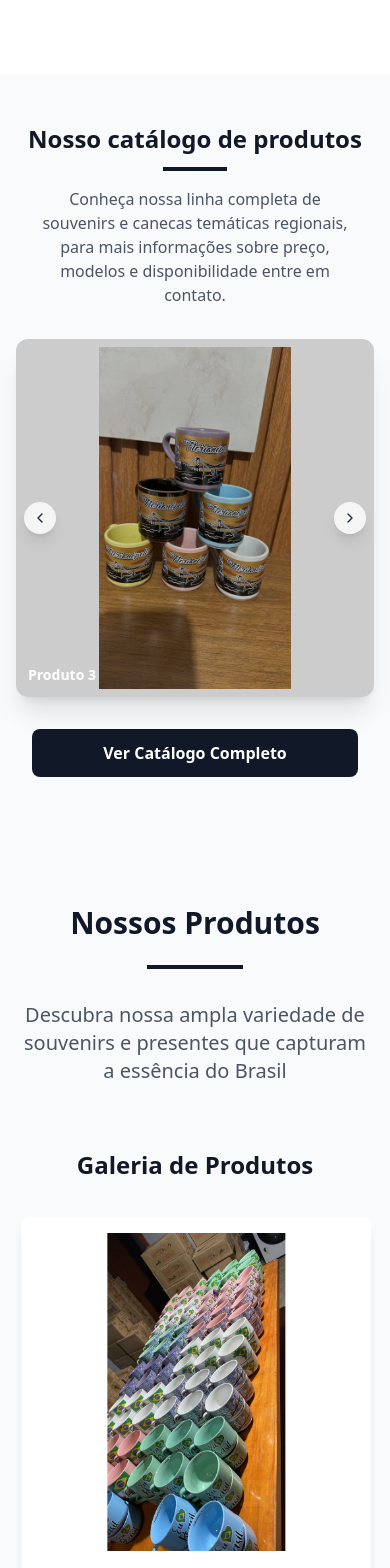
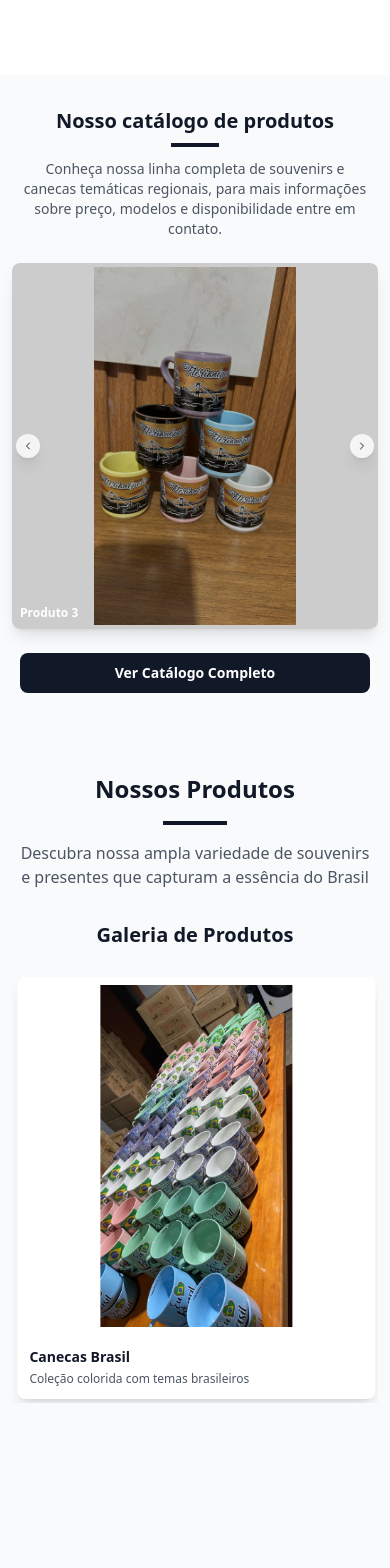
Before and after one commit to DevZipMateus/porto-presentes-website-design, a React (Vite) app: page / in a window 390 px wide. Shown: the part 5900-7468 px from the top of the page. Built offline with nearby package versions, Linux system fonts and the light colour scheme.

Commit message:
Fix: Improve image responsiveness across pages
Adjust image styles to be responsive for both web and mobile.

```diff
--- a/src/components/ProductCarousel.tsx
+++ b/src/components/ProductCarousel.tsx
@@ -126,36 +126,37 @@ export const ProductCarousel = () => {
   };
 
   return (
-    <section className="py-12 sm:py-16 bg-gray-50">
-      <div className="max-w-7xl mx-auto px-4 sm:px-6 lg:px-8">
-        <div className="text-center mb-8 sm:mb-12">
-          <h2 className="text-2xl sm:text-3xl lg:text-4xl font-bold text-gray-900 mb-3 sm:mb-4 px-2">
+    <section className="py-8 sm:py-12 lg:py-16 bg-gray-50">
+      <div className="max-w-7xl mx-auto px-3 sm:px-4 lg:px-8">
+        <div className="text-center mb-6 sm:mb-8 lg:mb-12">
+          <h2 className="text-xl sm:text-2xl md:text-3xl lg:text-4xl font-bold text-gray-900 mb-2 sm:mb-3 lg:mb-4 px-2">
             Nosso catálogo de produtos
           </h2>
-          <div className="w-16 sm:w-20 lg:w-24 h-1 bg-gray-900 mx-auto mb-4 sm:mb-6"></div>
-          <p className="text-base sm:text-lg lg:text-xl text-gray-600 max-w-2xl mx-auto px-4">
+          <div className="w-12 sm:w-16 lg:w-20 xl:w-24 h-1 bg-gray-900 mx-auto mb-3 sm:mb-4 lg:mb-6"></div>
+          <p className="text-sm sm:text-base md:text-lg lg:text-xl text-gray-600 max-w-2xl mx-auto px-2 sm:px-4">
             Conheça nossa linha completa de souvenirs e canecas temáticas regionais, para mais informações sobre preço, modelos e disponibilidade entre em contato.
           </p>
         </div>
 
         <div className="relative max-w-5xl mx-auto">
           {/* Carousel Container */}
-          <div className="relative overflow-hidden rounded-xl sm:rounded-2xl shadow-xl sm:shadow-2xl">
+          <div className="relative overflow-hidden rounded-lg sm:rounded-xl lg:rounded-2xl shadow-lg sm:shadow-xl lg:shadow-2xl">
             <div
               className="flex transition-transform duration-500 ease-in-out"
               style={{transform: `translateX(-${currentIndex * 100}%)`}}
             >
               {products.map(product => (
                 <div key={product.id} className="w-full flex-shrink-0">
-                  <div className="relative aspect-square sm:aspect-[4/3] lg:aspect-[16/10]">
+                  <div className="relative aspect-square sm:aspect-[4/3] md:aspect-[3/2] lg:aspect-[16/10] xl:aspect-[2/1]">
                     <img
                       src={product.image}
                       alt={product.title}
-                      className="w-full h-full object-contain bg-white p-2 sm:p-4"
+                      className="w-full h-full object-contain bg-white p-1 sm:p-2 md:p-3 lg:p-4"
+                      loading="lazy"
                     />
                     <div className="absolute inset-0 bg-black bg-opacity-20 flex items-end">
-                      <div className="p-3 sm:p-6 text-white w-full">
-                        <h3 className="text-sm sm:text-base lg:text-lg font-semibold">{product.title}</h3>
+                      <div className="p-2 sm:p-3 md:p-4 lg:p-6 text-white w-full">
+                        <h3 className="text-xs sm:text-sm md:text-base lg:text-lg font-semibold">{product.title}</h3>
                       </div>
                     </div>
                   </div>
@@ -167,26 +168,26 @@ export const ProductCarousel = () => {
           {/* Navigation Arrows */}
           <button
             onClick={goToPrevious}
-            className="absolute left-2 sm:left-4 top-1/2 transform -translate-y-1/2 bg-white/80 hover:bg-white text-gray-800 p-2 sm:p-3 rounded-full shadow-lg transition-all duration-200 hover:scale-110 z-10"
+            className="absolute left-1 sm:left-2 lg:left-4 top-1/2 transform -translate-y-1/2 bg-white/80 hover:bg-white text-gray-800 p-1.5 sm:p-2 lg:p-3 rounded-full shadow-lg transition-all duration-200 hover:scale-110 z-10"
             aria-label="Imagem anterior"
           >
-            <ChevronLeft className="h-4 w-4 sm:h-6 sm:w-6" />
+            <ChevronLeft className="h-3 w-3 sm:h-4 sm:w-4 lg:h-6 lg:w-6" />
           </button>
 
           <button
             onClick={goToNext}
-            className="absolute right-2 sm:right-4 top-1/2 transform -translate-y-1/2 bg-white/80 hover:bg-white text-gray-800 p-2 sm:p-3 rounded-full shadow-lg transition-all duration-200 hover:scale-110 z-10"
+            className="absolute right-1 sm:right-2 lg:right-4 top-1/2 transform -translate-y-1/2 bg-white/80 hover:bg-white text-gray-800 p-1.5 sm:p-2 lg:p-3 rounded-full shadow-lg transition-all duration-200 hover:scale-110 z-10"
             aria-label="Próxima imagem"
           >
-            <ChevronRight className="h-4 w-4 sm:h-6 sm:w-6" />
+            <ChevronRight className="h-3 w-3 sm:h-4 sm:w-4 lg:h-6 lg:w-6" />
           </button>
         </div>
 
         {/* CTA Button */}
-        <div className="text-center mt-8 sm:mt-12 px-4">
+        <div className="text-center mt-6 sm:mt-8 lg:mt-12 px-2 sm:px-4">
           <a
             href="/catalogo"
-            className="inline-block w-full sm:w-auto bg-gray-900 text-white px-6 sm:px-8 py-3 sm:py-4 rounded-lg hover:bg-gray-800 transition-colors duration-300 font-semibold text-base sm:text-lg"
+            className="inline-block w-full sm:w-auto bg-gray-900 text-white px-4 sm:px-6 lg:px-8 py-2.5 sm:py-3 lg:py-4 rounded-lg hover:bg-gray-800 transition-colors duration-300 font-semibold text-sm sm:text-base lg:text-lg"
           >
             Ver Catálogo Completo
           </a>
--- a/src/components/Products.tsx
+++ b/src/components/Products.tsx
@@ -1,4 +1,3 @@
-
 import { useState, useEffect } from 'react';
 import { Carousel, CarouselContent, CarouselItem, CarouselNext, CarouselPrevious } from "@/components/ui/carousel";
 import type { CarouselApi } from "@/components/ui/carousel";
@@ -84,21 +83,21 @@ export const Products = () => {
   ];
 
   return (
-    <section id="produtos" className="py-20 bg-gray-50">
-      <div className="max-w-7xl mx-auto px-4 sm:px-6 lg:px-8">
-        <div className="text-center mb-16">
-          <h2 className="text-3xl md:text-4xl font-bold text-gray-900 mb-6">
+    <section id="produtos" className="py-12 sm:py-16 lg:py-20 bg-gray-50">
+      <div className="max-w-7xl mx-auto px-3 sm:px-4 lg:px-8">
+        <div className="text-center mb-8 sm:mb-12 lg:mb-16">
+          <h2 className="text-2xl sm:text-3xl lg:text-4xl font-bold text-gray-900 mb-4 sm:mb-6">
             Nossos Produtos
           </h2>
-          <div className="w-24 h-1 bg-gray-900 mx-auto mb-8"></div>
-          <p className="text-xl text-gray-600 max-w-3xl mx-auto">
+          <div className="w-16 sm:w-20 lg:w-24 h-1 bg-gray-900 mx-auto mb-4 sm:mb-6 lg:mb-8"></div>
+          <p className="text-base sm:text-lg lg:text-xl text-gray-600 max-w-3xl mx-auto px-2">
             Descubra nossa ampla variedade de souvenirs e presentes que capturam a essência do Brasil
           </p>
         </div>
 
         {/* Product Gallery Section */}
-        <div className="mb-20">
-          <h3 className="text-2xl font-bold text-gray-900 mb-8 text-center">Galeria de Produtos</h3>
+        <div className="mb-12 sm:mb-16 lg:mb-20">
+          <h3 className="text-xl sm:text-2xl font-bold text-gray-900 mb-6 sm:mb-8 text-center">Galeria de Produtos</h3>
 
           <Carousel
             className="w-full max-w-5xl mx-auto"
@@ -109,145 +108,152 @@ export const Products = () => {
             }}
           >
             <CarouselContent>
-              <CarouselItem className="md:basis-1/2 lg:basis-1/3">
+              <CarouselItem className="basis-full sm:basis-1/2 lg:basis-1/3">
                 <div className="p-1">
                   <div className="bg-white rounded-lg overflow-hidden shadow-lg">
-                    <div className="aspect-square">
+                    <div className="aspect-square relative">
                       <img
                         src="/lovable-uploads/bee31944-278f-47cf-a858-817a90fe4568.png"
                         alt="Ímã de Gramado e Canela"
-                        className="w-full h-full object-contain p-4"
+                        className="w-full h-full object-contain p-2 sm:p-3 lg:p-4"
+                        loading="lazy"
                       />
                     </div>
-                    <div className="p-4">
-                      <h4 className="font-semibold text-gray-900 mb-2">Ímã Regional</h4>
-                      <p className="text-sm text-gray-600">Gramado e Canela - Souvenir regional exclusivo</p>
+                    <div className="p-3 sm:p-4">
+                      <h4 className="font-semibold text-gray-900 mb-1 sm:mb-2 text-sm sm:text-base">Ímã Regional</h4>
+                      <p className="text-xs sm:text-sm text-gray-600">Gramado e Canela - Souvenir regional exclusivo</p>
                     </div>
                   </div>
                 </div>
               </CarouselItem>
 
-              <CarouselItem className="md:basis-1/2 lg:basis-1/3">
+              <CarouselItem className="basis-full sm:basis-1/2 lg:basis-1/3">
                 <div className="p-1">
                   <div className="bg-white rounded-lg overflow-hidden shadow-lg">
-                    <div className="aspect-square">
+                    <div className="aspect-square relative">
                       <img
                         src="/lovable-uploads/0deec3d1-ee84-4b05-9ef1-92db5afd235e.png"
                         alt="Canecas e copos personalizados"
-                        className="w-full h-full object-contain p-4"
+                        className="w-full h-full object-contain p-2 sm:p-3 lg:p-4"
+                        loading="lazy"
                       />
                     </div>
-                    <div className="p-4">
-                      <h4 className="font-semibold text-gray-900 mb-2">Canecas Personalizadas</h4>
-                      <p className="text-sm text-gray-600">Canecas e copos com temas regionais</p>
+                    <div className="p-3 sm:p-4">
+                      <h4 className="font-semibold text-gray-900 mb-1 sm:mb-2 text-sm sm:text-base">Canecas Personalizadas</h4>
+                      <p className="text-xs sm:text-sm text-gray-600">Canecas e copos com temas regionais</p>
                     </div>
                   </div>
                 </div>
               </CarouselItem>
 
-              <CarouselItem className="md:basis-1/2 lg:basis-1/3">
+              <CarouselItem className="basis-full sm:basis-1/2 lg:basis-1/3">
                 <div className="p-1">
                   <div className="bg-white rounded-lg overflow-hidden shadow-lg">
-                    <div className="aspect-square">
+                    <div className="aspect-square relative">
                       <img
                         src="/lovable-uploads/ed884fbc-e190-4fe3-8b77-a16e00d1b6b9.png"
                         alt="Canecas coloridas do Brasil"
-                        className="w-full h-full object-contain p-4"
+                        className="w-full h-full object-contain p-2 sm:p-3 lg:p-4"
+                        loading="lazy"
                       />
                     </div>
-                    <div className="p-4">
-                      <h4 className="font-semibold text-gray-900 mb-2">Canecas Brasil</h4>
-                      <p className="text-sm text-gray-600">Coleção colorida com temas brasileiros</p>
+                    <div className="p-3 sm:p-4">
+                      <h4 className="font-semibold text-gray-900 mb-1 sm:mb-2 text-sm sm:text-base">Canecas Brasil</h4>
+                      <p className="text-xs sm:text-sm text-gray-600">Coleção colorida com temas brasileiros</p>
                     </div>
                   </div>
                 </div>
               </CarouselItem>
 
-              <CarouselItem className="md:basis-1/2 lg:basis-1/3">
+              <CarouselItem className="basis-full sm:basis-1/2 lg:basis-1/3">
                 <div className="p-1">
                   <div className="bg-white rounded-lg overflow-hidden shadow-lg">
-                    <div className="aspect-square">
+                    <div className="aspect-square relative">
                       <img
                         src="/lovable-uploads/63c63f19-bfb2-4f70-973e-d1e9e3023b48.png"
                         alt="Prato decorativo de Curitiba"
-                        className="w-full h-full object-contain p-4"
+                        className="w-full h-full object-contain p-2 sm:p-3 lg:p-4"
+                        loading="lazy"
                       />
                     </div>
-                    <div className="p-4">
-                      <h4 className="font-semibold text-gray-900 mb-2">Prato Decorativo</h4>
-                      <p className="text-sm text-gray-600">Curitiba - Arte com pontos turísticos</p>
+                    <div className="p-3 sm:p-4">
+                      <h4 className="font-semibold text-gray-900 mb-1 sm:mb-2 text-sm sm:text-base">Prato Decorativo</h4>
+                      <p className="text-xs sm:text-sm text-gray-600">Curitiba - Arte com pontos turísticos</p>
                     </div>
                   </div>
                 </div>
               </CarouselItem>
 
-              <CarouselItem className="md:basis-1/2 lg:basis-1/3">
+              <CarouselItem className="basis-full sm:basis-1/2 lg:basis-1/3">
                 <div className="p-1">
                   <div className="bg-white rounded-lg overflow-hidden shadow-lg">
-                    <div className="aspect-square">
+                    <div className="aspect-square relative">
                       <img
                         src="/lovable-uploads/3bf2ec03-0c02-4ee4-8145-1c17df2b79d7.png"
                         alt="Caneca de vidro com marco histórico"
-                        className="w-full h-full object-contain p-4"
+                        className="w-full h-full object-contain p-2 sm:p-3 lg:p-4"
+                        loading="lazy"
                       />
                     </div>
-                    <div className="p-4">
-                      <h4 className="font-semibold text-gray-900 mb-2">Caneca de Vidro</h4>
-                      <p className="text-sm text-gray-600">Mini caneca com marco histórico</p>
+                    <div className="p-3 sm:p-4">
+                      <h4 className="font-semibold text-gray-900 mb-1 sm:mb-2 text-sm sm:text-base">Caneca de Vidro</h4>
+                      <p className="text-xs sm:text-sm text-gray-600">Mini caneca with marco histórico</p>
                     </div>
                   </div>
                 </div>
               </CarouselItem>
             </CarouselContent>
-            <CarouselPrevious />
-            <CarouselNext />
+            <CarouselPrevious className="hidden sm:flex" />
+            <CarouselNext className="hidden sm:flex" />
           </Carousel>
         </div>
 
-        <div className="grid grid-cols-1 md:grid-cols-2 lg:grid-cols-3 gap-8">
-          {productCategories.map((category, index) => <div key={index} className="bg-white rounded-2xl overflow-hidden shadow-lg hover:shadow-xl transition-all duration-300 transform hover:-translate-y-2">
-
-            </div>)}
+        <div className="grid grid-cols-1 md:grid-cols-2 lg:grid-cols-3 gap-6 sm:gap-8">
+          {productCategories.map((category, index) => (
+            <div key={index} className="bg-white rounded-2xl overflow-hidden shadow-lg hover:shadow-xl transition-all duration-300 transform hover:-translate-y-2">
+              {/* ... keep existing code (product category content) */}
+            </div>
+          ))}
         </div>
 
-        <div className="mt-16 bg-white rounded-2xl p-12">
-          <div className="text-center mb-12">
-            <h3 className="text-3xl font-bold text-gray-900 mb-6">
+        <div className="mt-12 sm:mt-16 bg-white rounded-2xl p-6 sm:p-8 lg:p-12">
+          <div className="text-center mb-8 sm:mb-12">
+            <h3 className="text-2xl sm:text-3xl font-bold text-gray-900 mb-4 sm:mb-6">
               Por que escolher nossos produtos?
             </h3>
           </div>
 
-          <div className="grid grid-cols-1 md:grid-cols-2 lg:grid-cols-4 gap-8">
+          <div className="grid grid-cols-1 sm:grid-cols-2 lg:grid-cols-4 gap-6 sm:gap-8">
             <div className="text-center">
-              <div className="w-16 h-16 bg-gray-100 rounded-full flex items-center justify-center mx-auto mb-4">
-                <span className="text-2xl">✨</span>
+              <div className="w-12 h-12 sm:w-16 sm:h-16 bg-gray-100 rounded-full flex items-center justify-center mx-auto mb-3 sm:mb-4">
+                <span className="text-lg sm:text-2xl">✨</span>
               </div>
-              <h4 className="text-lg font-semibold text-gray-900 mb-2">Qualidade Premium</h4>
-              <p className="text-gray-600 text-sm">Materiais selecionados e acabamento impecável</p>
+              <h4 className="text-base sm:text-lg font-semibold text-gray-900 mb-1 sm:mb-2">Qualidade Premium</h4>
+              <p className="text-gray-600 text-xs sm:text-sm">Materiais selecionados e acabamento impecável</p>
             </div>
 
             <div className="text-center">
-              <div className="w-16 h-16 bg-gray-100 rounded-full flex items-center justify-center mx-auto mb-4">
-                <span className="text-2xl">🎨</span>
+              <div className="w-12 h-12 sm:w-16 sm:h-16 bg-gray-100 rounded-full flex items-center justify-center mx-auto mb-3 sm:mb-4">
+                <span className="text-lg sm:text-2xl">🎨</span>
               </div>
-              <h4 className="text-lg font-semibold text-gray-900 mb-2">Design Exclusivo</h4>
-              <p className="text-gray-600 text-sm">Criações únicas que destacam seu negócio</p>
+              <h4 className="text-base sm:text-lg font-semibold text-gray-900 mb-1 sm:mb-2">Design Exclusivo</h4>
+              <p className="text-gray-600 text-xs sm:text-sm">Criações únicas que destacam seu negócio</p>
             </div>
 
             <div className="text-center">
-              <div className="w-16 h-16 bg-gray-100 rounded-full flex items-center justify-center mx-auto mb-4">
-                <span className="text-2xl">⚡</span>
+              <div className="w-12 h-12 sm:w-16 sm:h-16 bg-gray-100 rounded-full flex items-center justify-center mx-auto mb-3 sm:mb-4">
+                <span className="text-lg sm:text-2xl">⚡</span>
               </div>
-              <h4 className="text-lg font-semibold text-gray-900 mb-2">Entrega Rápida</h4>
-              <p className="text-gray-600 text-sm">Prazos cumpridos e logística eficiente</p>
+              <h4 className="text-base sm:text-lg font-semibold text-gray-900 mb-1 sm:mb-2">Entrega Rápida</h4>
+              <p className="text-gray-600 text-xs sm:text-sm">Prazos cumpridos e logística eficiente</p>
             </div>
 
             <div className="text-center">
-              <div className="w-16 h-16 bg-gray-100 rounded-full flex items-center justify-center mx-auto mb-4">
-                <span className="text-2xl">💰</span>
+              <div className="w-12 h-12 sm:w-16 sm:h-16 bg-gray-100 rounded-full flex items-center justify-center mx-auto mb-3 sm:mb-4">
+                <span className="text-lg sm:text-2xl">💰</span>
               </div>
-              <h4 className="text-lg font-semibold text-gray-900 mb-2">Preço Justo</h4>
-              <p className="text-gray-600 text-sm">Melhor custo-benefício do mercado</p>
+              <h4 className="text-base sm:text-lg font-semibold text-gray-900 mb-1 sm:mb-2">Preço Justo</h4>
+              <p className="text-gray-600 text-xs sm:text-sm">Melhor custo-benefício do mercado</p>
             </div>
           </div>
         </div>
```
Also changed, not shown: src/pages/Catalogo.tsx (+19 -20 lines).
